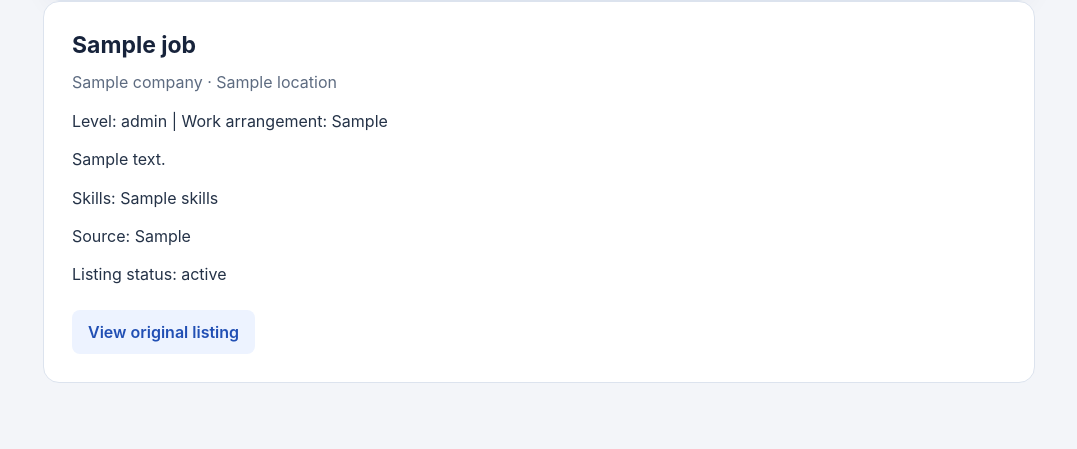
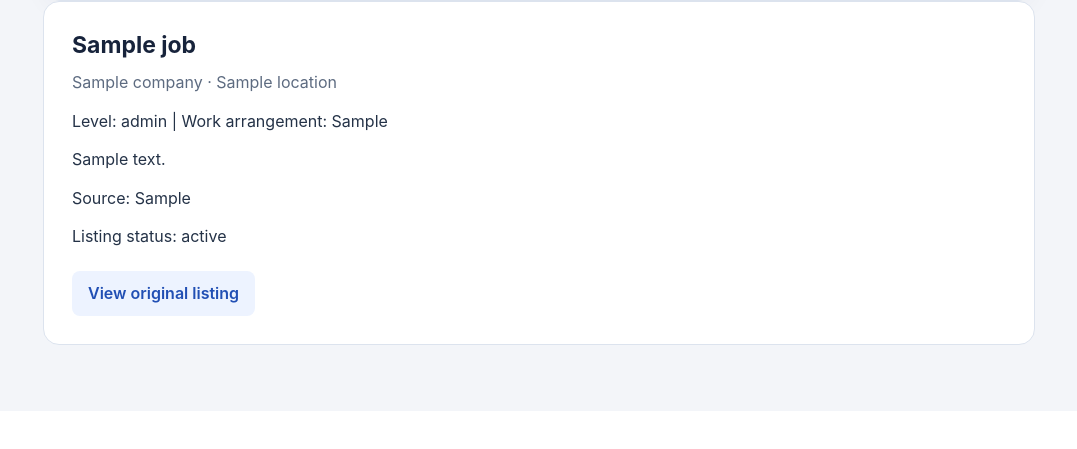
Before and after one commit to Brittany1203/job-finding, a Flask app: template templates/index.html in a window 1280 px wide. Shown: the part 601-1050 px from the top of the page, without its empty margins (101-1178 px from the left). After the commit the page ends 946 px from the top, so only its background shows below. Run offline with Flask 3, Linux system fonts and the light colour scheme; the template is opened without the code that fills it: most values are stand-ins (such as "Sample title", 1, 10 or a date in 2020).

Commit message:
Remove skills display from job listings in index page

```diff
--- a/templates/index.html
+++ b/templates/index.html
@@ -102,7 +102,6 @@
             </p >
 
             <p>{{ job["Job Description"] }}</p >
-            <p>Skills: {{ job["Skills"] }}</p >
 
             <p>
                 Source:
```
